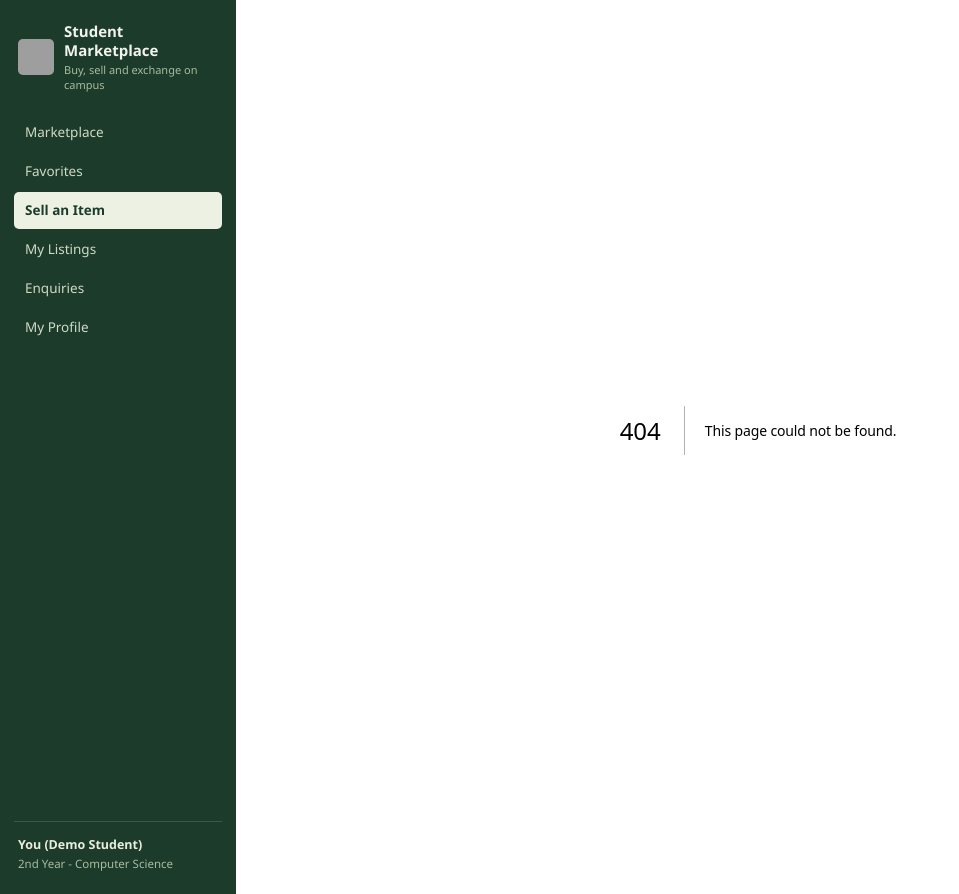
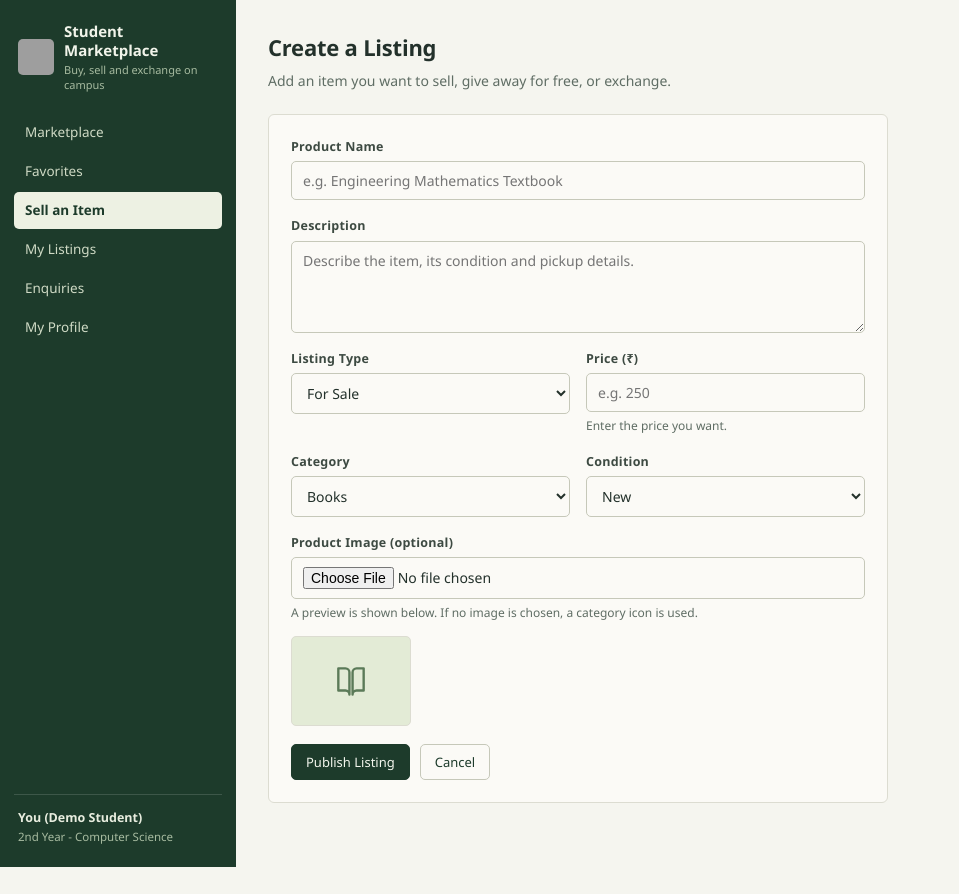
Before and after one commit to HARSHILL2023/student-second-hand-marketplace, a Next.js app: page /create in a window 1280 px wide. Before the commit this address had no page. Shown: the whole page, without its empty margins (0-959 px from the left). After the commit the page ends 867 px from the top, so only its background shows below. Built offline with nearby package versions, Linux system fonts and the light colour scheme; grey boxes are pictures that could not be loaded.

Commit message:
feat: implement listing creation and editing

```diff
--- /dev/null
+++ b/app/create/page.js
@@ -0,0 +1,37 @@
+"use client";
+
+import { useRouter } from "next/navigation";
+import ListingForm from "@/components/ListingForm";
+import { CURRENT_USER_ID } from "@/lib/data";
+import { addProduct, makeId, useMarketplace } from "@/lib/store";
+
+export default function CreateListingPage() {
+  const router = useRouter();
+  const { update } = useMarketplace();
+
+  function handleCreate(values) {
+    const product = {
+      id: makeId("p"),
+      ...values,
+      status: "available",
+      sellerId: CURRENT_USER_ID,
+      createdAt: new Date().toISOString(),
+    };
+
+    addProduct(update, product);
+    router.push("/my-listings");
+  }
+
+  return (
+    <div>
+      <h2>Create a Listing</h2>
+      <p className="page-intro">
+        Add an item you want to sell, give away for free, or exchange.
+      </p>
+
+      <div className="form-page">
+        <ListingForm onSubmit={handleCreate} submitLabel="Publish Listing" />
+      </div>
+    </div>
+  );
+}
--- /dev/null
+++ b/components/ListingForm.js
@@ -0,0 +1,200 @@
+"use client";
+
+import { useState } from "react";
+import { useRouter } from "next/navigation";
+import { CATEGORIES, CONDITIONS, LISTING_TYPES } from "@/lib/data";
+import { CategoryImage } from "./ProductImage";
+
+// Shared form used by the "Create Listing" and "Edit Listing" pages.
+export default function ListingForm({ initialValues, onSubmit, submitLabel }) {
+  const router = useRouter();
+
+  const [name, setName] = useState(initialValues?.name || "");
+  const [description, setDescription] = useState(initialValues?.description || "");
+  const [price, setPrice] = useState(
+    initialValues && initialValues.price ? String(initialValues.price) : ""
+  );
+  const [category, setCategory] = useState(initialValues?.category || CATEGORIES[0]);
+  const [condition, setCondition] = useState(initialValues?.condition || CONDITIONS[0]);
+  const [listingType, setListingType] = useState(
+    initialValues?.listingType || LISTING_TYPES[0]
+  );
+  const [image, setImage] = useState(initialValues?.image || "");
+  const [error, setError] = useState("");
+
+  // Read the chosen image file and keep it as a base64 string so it
+  // can be saved in localStorage.
+  function handleImageChange(event) {
+    const file = event.target.files[0];
+    if (!file) return;
+
+    const reader = new FileReader();
+    reader.onload = () => setImage(reader.result);
+    reader.readAsDataURL(file);
+  }
+
+  function handleSubmit(event) {
+    event.preventDefault();
+
+    if (name.trim() === "" || description.trim() === "") {
+      setError("Please fill in the product name and description.");
+      return;
+    }
+
+    if (listingType === "For Sale" && (price === "" || Number(price) <= 0)) {
+      setError("Please enter a valid price for a 'For Sale' listing.");
+      return;
+    }
+
+    setError("");
+
+    onSubmit({
+      name: name.trim(),
+      description: description.trim(),
+      price: listingType === "For Sale" ? Number(price) : 0,
+      category,
+      condition,
+      listingType,
+      image,
+    });
+  }
+
+  return (
+    <form className="form" onSubmit={handleSubmit}>
+      <div className="form-row">
+        <label htmlFor="listing-name">Product Name</label>
+        <input
+          id="listing-name"
+          type="text"
+          value={name}
+          onChange={(event) => setName(event.target.value)}
+          placeholder="e.g. Engineering Mathematics Textbook"
+          required
+        />
+      </div>
+
+      <div className="form-row">
+        <label htmlFor="listing-description">Description</label>
+        <textarea
+          id="listing-description"
+          value={description}
+          onChange={(event) => setDescription(event.target.value)}
+          placeholder="Describe the item, its condition and pickup details."
+          required
+        />
+      </div>
+
+      <div className="form-grid">
+        <div className="form-row">
+          <label htmlFor="listing-type">Listing Type</label>
+          <select
+            id="listing-type"
+            value={listingType}
+            onChange={(event) => setListingType(event.target.value)}
+          >
+            {LISTING_TYPES.map((type) => (
+              <option key={type} value={type}>
+                {type}
+              </option>
+            ))}
+          </select>
+        </div>
+
+        <div className="form-row">
+          <label htmlFor="listing-price">Price (₹)</label>
+          <input
+            id="listing-price"
+            type="number"
+            min="0"
+            value={listingType === "For Sale" ? price : ""}
+            onChange={(event) => setPrice(event.target.value)}
+            placeholder={listingType === "For Sale" ? "e.g. 250" : "Not needed"}
+            disabled={listingType !== "For Sale"}
+          />
+          <small>
+            {listingType === "For Sale"
+              ? "Enter the price you want."
+              : "Free and Exchange listings do not need a price."}
+          </small>
+        </div>
+
+        <div className="form-row">
+          <label htmlFor="listing-category">Category</label>
+          <select
+            id="listing-category"
+            value={category}
+            onChange={(event) => setCategory(event.target.value)}
+          >
+            {CATEGORIES.map((item) => (
+              <option key={item} value={item}>
+                {item}
+              </option>
+            ))}
+          </select>
+        </div>
+
+        <div className="form-row">
+          <label htmlFor="listing-condition">Condition</label>
+          <select
+            id="listing-condition"
+            value={condition}
+            onChange={(event) => setCondition(event.target.value)}
+          >
+            {CONDITIONS.map((item) => (
+              <option key={item} value={item}>
+                {item}
+              </option>
+            ))}
+          </select>
+        </div>
+      </div>
+
+      <div className="form-row">
+        <label htmlFor="listing-image">Product Image (optional)</label>
+        <input
+          id="listing-image"
+          type="file"
+          accept="image/*"
+          onChange={handleImageChange}
+        />
+        <small>
+          A preview is shown below. If no image is chosen, a category icon is used.
+        </small>
+
+        <div className="image-picker">
+          {image ? (
+            <>
+              <img className="image-preview" src={image} alt="Selected product preview" />
+              <button
+                type="button"
+                className="btn btn-small btn-outline"
+                onClick={() => setImage("")}
+              >
+                Remove Image
+              </button>
+            </>
+          ) : (
+            <div className="image-placeholder">
+              <CategoryImage category={category} />
+            </div>
+          )}
+        </div>
+      </div>
+
+      {error && <p className="form-error">{error}</p>}
+
+      <div className="form-actions">
+        <button className="btn" type="submit">
+          {submitLabel}
+        </button>
+        <button
+          type="button"
+          className="btn btn-outline"
+          onClick={() => router.push("/my-listings")}
+        >
+          Cancel
+        </button>
+      </div>
+    </form>
+  );
+}
```
Also changed, not shown: app/edit/[id]/page.js (added, +50 -0 lines).
